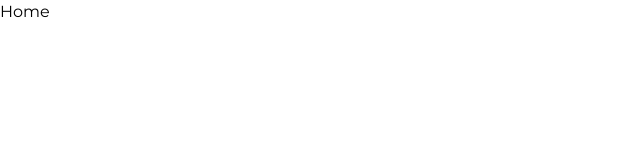
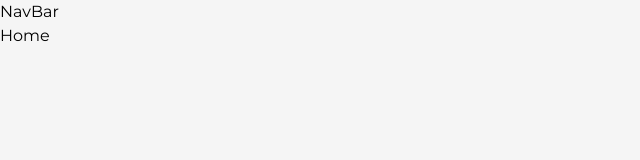
Before and after one commit to vaibhav-saini-dev/portfolio, a Next.js app: page / in a window 1280 px wide. Shown: the top 160 px of the page, without its empty margins (0-640 px from the left). Built offline with nearby package versions, Linux system fonts and the light colour scheme.

Commit message:
Initialize and Setup NavBar

```diff
--- /dev/null
+++ b/src/components/NavBar.js
@@ -0,0 +1,9 @@
+import React from 'react';
+
+const NavBar = () => {
+    return (
+        <div>NavBar</div>
+    )
+}
+
+export default NavBar
--- a/src/pages/_app.js
+++ b/src/pages/_app.js
@@ -1,5 +1,7 @@
+import NavBar from '@/components/NavBar';
 import '@/styles/globals.css'
 import { Montserrat } from 'next/font/google'
+import Head from 'next/head';
 
 // Initializes the font
 const montserrat = Montserrat({
@@ -9,8 +11,15 @@ const montserrat = Montserrat({
 
 export default function App({ Component, pageProps }) {
   return (
-    <main className={ `${montserrat.variable} font-mont` }>
-      <Component {...pageProps} />
-    </main>
+    <>
+      <Head>
+        <meta name="viewport" content="width=device-width, initial-scale=1" />
+        <link rel="icon" href="/favicon.ico" />
+      </Head>
+      <main className={`${montserrat.variable} font-mont bg-light w-full min-h-screen`}>
+        <NavBar />
+        <Component {...pageProps} />
+      </main>
+    </>
   );
 }
--- a/src/pages/index.js
+++ b/src/pages/index.js
@@ -1,9 +1,4 @@
 import Head from 'next/head'
-import Image from 'next/image'
-import { Inter } from 'next/font/google'
-import styles from '@/styles/Home.module.css'
-
-const inter = Inter({ subsets: ['latin'] })
 
 export default function Home() {
   return (
@@ -11,8 +6,6 @@ export default function Home() {
       <Head>
         <title>Portfolio</title>
         <meta name="description" content="Generated by create next app" />
-        <meta name="viewport" content="width=device-width, initial-scale=1" />
-        <link rel="icon" href="/favicon.ico" />
       </Head>
       <main>
         Home
```
